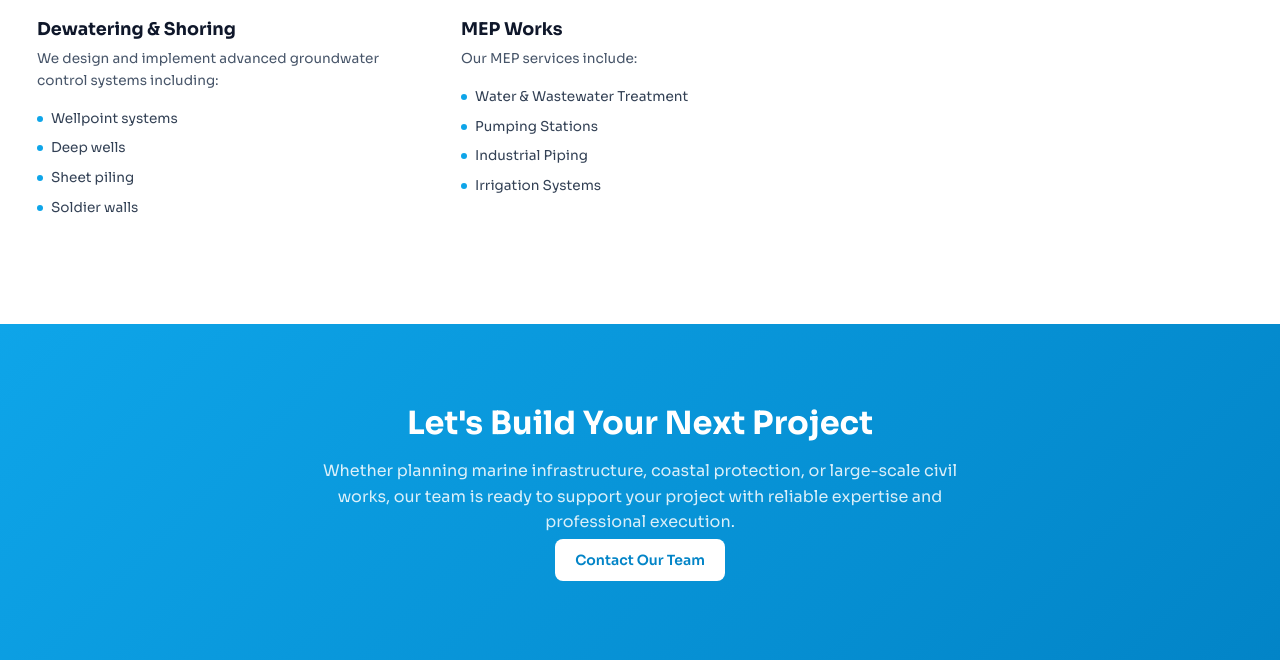
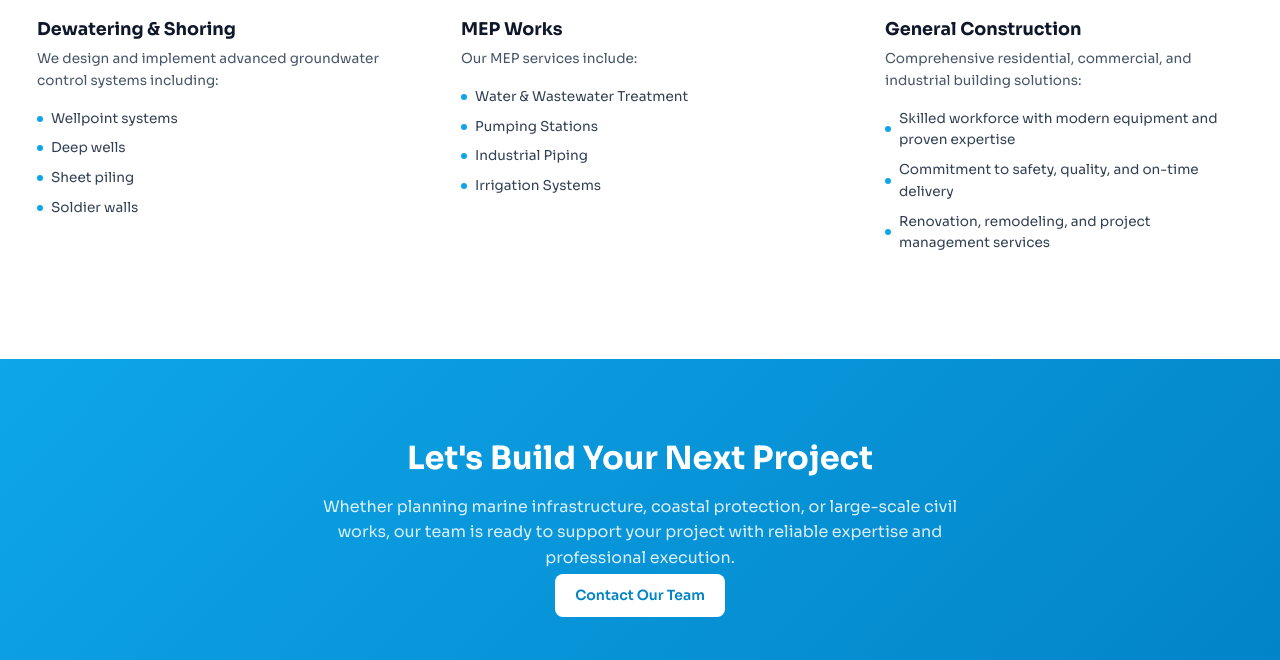
Before and after one commit to DazKingPin/Cahit-Trading-and-Contracting-LLC, a WordPress theme: template wp-theme/cahit-theme/page-services.php in a window 1280 px wide. Shown: the part 1121-1781 px from the top of the page. Run offline with PHP 8.4 and a stand-in for WordPress, Linux system fonts and the light colour scheme; the site name, menu and one post (Sample post) are stand-ins, and other content is empty; some libraries are stand-ins or nearby versions.

Commit message:
Add a new service offering for general construction projects
Adds a new service card for "General Construction" to the services page, including a descriptive image and detailed service points with Arabic translations.

Replit-Commit-Author: Agent
Replit-Commit-Session-Id: fa7b8e94-02d9-47bc-b6a3-24aaf8dc0f90
Replit-Commit-Checkpoint-Type: full_checkpoint
Replit-Commit-Event-Id: 40148d98-f884-41cb-8ba3-12a1166552e7
Replit-Commit-Screenshot-Url: https://storage.googleapis.com/screenshot-production-us-central1/e50b328d-e641-46b2-9027-749cfcc1eb93/fa7b8e94-02d9-47bc-b6a3-24aaf8dc0f90/RqU4lz8
Replit-Helium-Checkpoint-Created: true

```diff
--- a/wp-theme/cahit-theme/page-services.php
+++ b/wp-theme/cahit-theme/page-services.php
@@ -83,6 +83,21 @@
           </ul>
         </div>
       </div>
+
+      <div class="service-card" data-testid="service-general-construction">
+        <div class="service-card-image">
+          <img src="/assets/images/general-construction.jpg" alt="General Construction" />
+        </div>
+        <div class="service-card-content">
+          <h3 class="service-card-title" data-ar="البناء العام">General Construction</h3>
+          <p class="service-card-desc" data-ar="حلول بناء شاملة للمشاريع السكنية والتجارية والصناعية:">Comprehensive residential, commercial, and industrial building solutions:</p>
+          <ul class="service-details-list">
+            <li><span class="bullet"></span> <span data-ar="قوة عاملة ماهرة مع معدات حديثة وخبرة مثبتة">Skilled workforce with modern equipment and proven expertise</span></li>
+            <li><span class="bullet"></span> <span data-ar="التزام بالسلامة والجودة والتسليم في الوقت المحدد">Commitment to safety, quality, and on-time delivery</span></li>
+            <li><span class="bullet"></span> <span data-ar="خدمات التجديد وإعادة التصميم وإدارة المشاريع">Renovation, remodeling, and project management services</span></li>
+          </ul>
+        </div>
+      </div>
     </div>
   </div>
 </section>
```
Also changed, not shown: attached_assets/construction_2575a118-c16e-480d-b45e-b704ad443ca7_1774275697474.jpg (added), wp-theme/cahit-theme/assets/images/general-construction.jpg (added).
